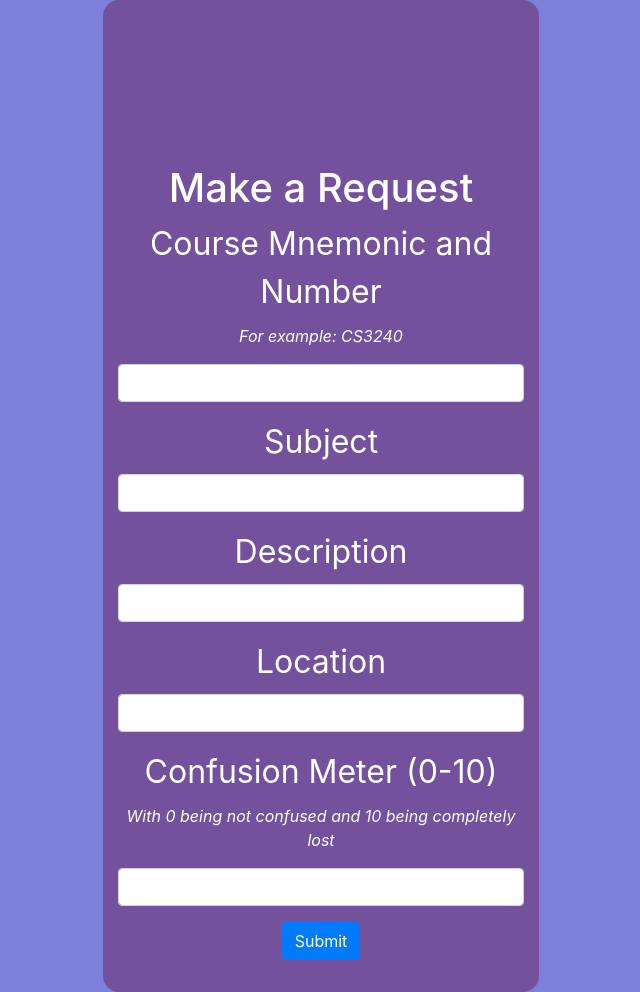
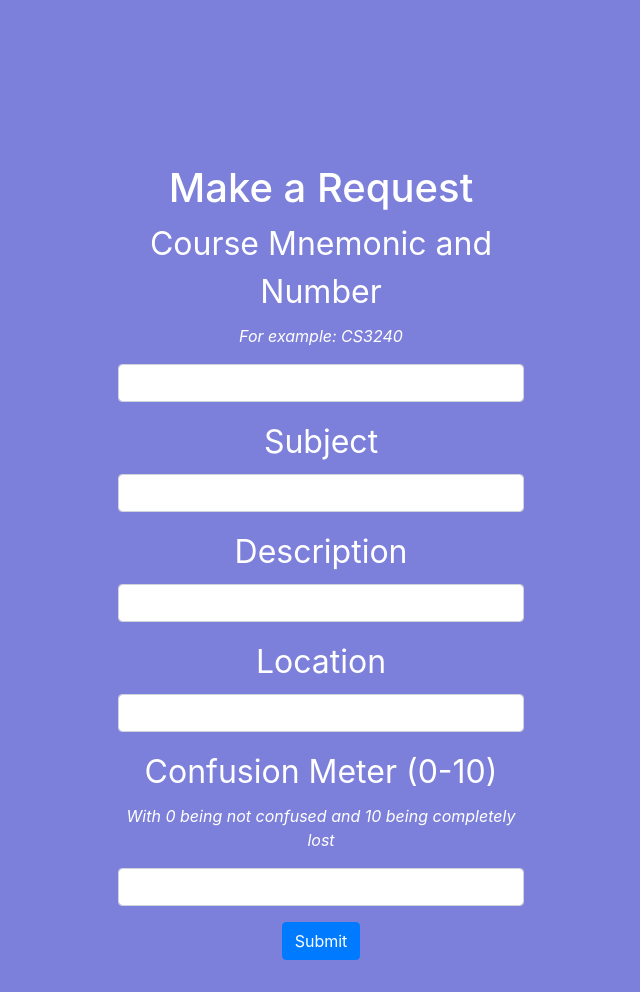
Before and after one commit to alexagomez/quick-tutor-project, a Django app: page /make_request in a window 1280 px wide. Shown: the part 56-1048 px from the top of the page, without its empty margins (319-959 px from the left). Run offline with Django 3.2, Linux system fonts and the light colour scheme; the visitor is signed in with stand-in values (Sample User, id 1); some libraries are stand-ins or nearby versions.

Commit message:
more color changes

```diff
--- a/QuickTutor/templates/QuickTutor/signupStudent.html
+++ b/QuickTutor/templates/QuickTutor/signupStudent.html
@@ -9,7 +9,7 @@
     <div class="col-md-3"></div>
     <div class="col-md-6 text-center" style="font-size: 2rem;">
         <div class="row justify-content-center">
-            <div class="col-8" style="background-color: #74519c; border-radius: 1rem; border-color:black;">
+            <div class="col-8" style="background-color: #7D80DA; border-radius: 1rem; border-color:black;">
                 <h1 class="mt-1" style="padding-top: 10rem;">Sign Up as a Student</h1>
                 {% csrf_token %}
                 <form action="{% url 'QuickTutor:update_student' %}" method="POST">
--- a/QuickTutor/templates/QuickTutor/signupTutor.html
+++ b/QuickTutor/templates/QuickTutor/signupTutor.html
@@ -11,7 +11,7 @@
     <div class="col-md-3"></div>
     <div class="col-md-6 text-center" style="font-size: 2rem;">
         <div class="row justify-content-center">
-            <div class="col-8" style="background-color: #74519c; border-radius: 1rem; border-color:black;">
+            <div class="col-8" style="background-color: #7d80da; border-radius: 1rem; border-color:black;">
                 <h1 class="mt-1" style="padding-top: 10rem;">Sign Up as a Tutor</h1>
                 {% csrf_token %}
                 <form action="{% url 'QuickTutor:update_tutor' %}" method="POST">
--- a/QuickTutor/templates/QuickTutor/studentRequest.html
+++ b/QuickTutor/templates/QuickTutor/studentRequest.html
@@ -8,7 +8,7 @@
     <div class="col-md-3"></div>
     <div class="col-md-6 text-center" style="font-size: 2rem;">
         <div class="row justify-content-center">
-            <div class="col-8" style="background-color: #74519c; border-radius: 1rem; border-color:black;">
+            <div class="col-8" style="background-color: #7D80DA; border-radius: 1rem; border-color:black;">
                 <h1 class="mt-1" style="padding-top: 10rem;">Make a Request</h1>
                 {% csrf_token %}
                 <form action="" method="POST">
```
